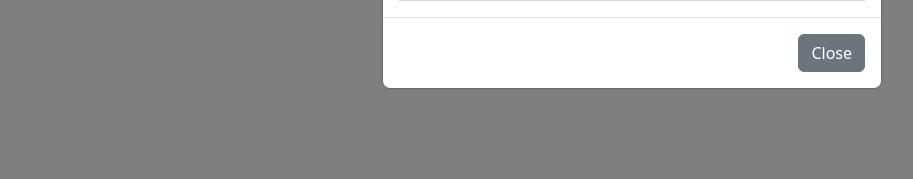
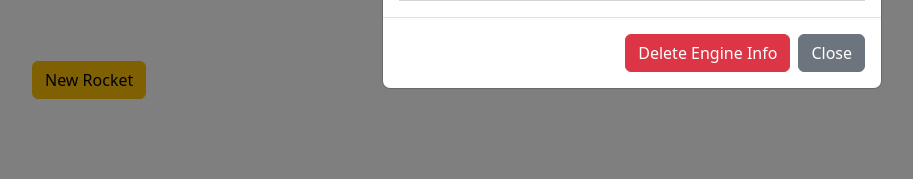
Before and after one commit to itudb2232/itudb2232, a Flask app: page /rockets in a window 1280 px wide, after a click on "Engine Info". Shown: the part 621-800 px from the top of the page, without its empty margins (8-921 px from the left). Run offline with Flask 2, Linux system fonts and the light colour scheme; data comes from the database, SQL or seed files in the repository; both versions use the stored data as it was after the commit; some libraries are stand-ins or nearby versions.

Commit message:
Finalised rocket detail insertion and deletion

```diff
--- a/website/templates/rockets.html
+++ b/website/templates/rockets.html
@@ -8,6 +8,10 @@
 <p>
     These are the rockets own and operated by SpaceX. If you see anything wrong or missing, feel free to amend.
 </p>
+
+<button type="button" class="btn btn-warning btn" data-toggle="modal" data-target="#add-rocket-modal" style="position: fixed; bottom: 5em; left: 2.5em;">
+  New Rocket
+</button>
 
 <table class = "table table-hover table-sm">
     <thead>
@@ -91,6 +95,8 @@
         </table>
         </div>
         <div class="modal-footer">
+          <button type="button" onclick="document.location='/delete_rocket_detail_1?rocket_id={{ rocket_d1.rocket_id }}'"
+           class="btn btn-danger" data-dismiss="modal">Delete Engine Info</button>
           <button type="button" class="btn btn-secondary" data-dismiss="modal">Close</button>
         </div>
       </div>
@@ -116,6 +122,8 @@
         </table>
         </div>
         <div class="modal-footer">
+          <button type="button" onclick="document.location='/delete_rocket_detail_2?rocket_id={{ rocket_d2.rocket_id }}'"
+           class="btn btn-danger" data-dismiss="modal">Delete Engine Info</button>
           <button type="button" class="btn btn-secondary" data-dismiss="modal">Close</button>
         </div>
       </div>
@@ -153,30 +161,111 @@
                   {{ formD1.boosters(class="form-control-sm")}}
               </div>
           </div>
+          <div class="field">
+              <label for="cost_per_launch" class="form-label detail-field">Cost per launch:</label>
+              <div class="control detail-field">
+                  {{ formD1.cost_per_launch(class="form-control-sm")}}
+              </div>
+          </div>
+          <div class="field">
+              <label for="landing_legs_number" class="form-label detail-field">Landing legs number:</label>
+              <div class="control detail-field">
+                  {{ formD1.landing_legs_number(class="form-control-sm")}}
+              </div>
+          </div>
+          <div class="field">
+              <label for="landing_legs_material" class="form-label detail-field">Landing legs material:</label>
+              <div class="control detail-field">
+                  {{ formD1.landing_legs_material(class="form-control-sm")}}
+              </div>
+          </div>
+          <div class="field">
+              <label for="engine_isp_sea_level" class="form-label detail-field">Engine Isp sea level:</label>
+              <div class="control detail-field">
+                  {{ formD1.engine_isp_sea_level(class="form-control-sm")}}
+              </div>
+          </div>
+          <div class="field">
+              <label for="engine_isp_vacuum" class="form-label detail-field">Engine Isp vacuum:</label>
+              <div class="control detail-field">
+                  {{ formD1.engine_isp_vacuum(class="form-control-sm")}}
+              </div>
+          </div>
+          <div class="field">
+              <label for="engine_thrust_sea_level_kN" class="form-label detail-field">Engine thrust sea level (kN):</label>
+              <div class="control detail-field">
+                  {{ formD1.engine_thrust_sea_level_kN(class="form-control-sm")}}
+              </div>
+          </div>
+          <div class="field">
+              <label for="engine_thrust_sea_level_lbf" class="form-label detail-field">Engine thrust sea level (lbf):</label>
+              <div class="control detail-field">
+                  {{ formD1.engine_thrust_sea_level_lbf(class="form-control-sm")}}
+              </div>
+          </div>
+          <div class="field">
+              <label for="engine_thrust_vacuum_kN" class="form-label detail-field">Engine thrust vacuum (kN):</label>
+              <div class="control detail-field">
+                  {{ formD1.engine_thrust_vacuum_kN(class="form-control-sm")}}
+              </div>
+          </div>
+          <div class="field">
+              <label for="engine_thrust_lbf" class="form-label detail-field">Engine thrust (lbf):</label>
+              <div class="control detail-field">
+                  {{ formD1.engine_thrust_lbf(class="form-control-sm")}}
+              </div>
+          </div>
+          <div class="field">
+              <label for="engine_number" class="form-label detail-field">Engine number:</label>
+              <div class="control detail-field">
+                  {{ formD1.engine_number(class="form-control-sm")}}
+              </div>
+          </div>
+          <div class="field">
+              <label for="engine_type" class="form-label detail-field">Engine type:</label>
+              <div class="control detail-field">
+                  {{ formD1.engine_type(class="form-control-sm")}}
+              </div>
+          </div>
+          <div class="field">
+              <label for="engine_version" class="form-label detail-field">Engine version:</label>
+              <div class="control detail-field">
+                  {{ formD1.engine_version(class="form-control-sm")}}
+              </div>
+          </div>
+          <div class="field">
+              <label for="engine_layout" class="form-label detail-field">Engine layout:</label>
+              <div class="control detail-field">
+                  {{ formD1.engine_layout(class="form-control-sm")}}
+              </div>
+          </div>
+          <div class="field">
+              <label for="engine_loss_max" class="form-label detail-field">Engine loss max:</label>
+              <div class="control detail-field">
+                  {{ formD1.engine_loss_max(class="form-control-sm")}}
+              </div>
+          </div>
+          <div class="field">
+              <label for="engine_propellant_1" class="form-label detail-field">Engine propellant 1:</label>
+              <div class="control detail-field">
+                  {{ formD1.engine_propellant_1(class="form-control-sm")}}
+              </div>
+          </div>
+          <div class="field">
+              <label for="engine_propellant_2" class="form-label detail-field">Engine propellant 2:</label>
+              <div class="control detail-field">
+                  {{ formD1.engine_propellant_2(class="form-control-sm")}}
+              </div>
+          </div>
+          <div class="field">
+              <label for="engine_thrust_to_weight" class="form-label detail-field">Engine thrust to weight:</label>
+              <div class="control detail-field">
+                  {{ formD1.engine_thrust_to_weight(class="form-control-sm")}}
+              </div>
+          </div>
 
           <button type=submit class="btn btn-warning">Add</button>
         </form>
-        <table style="width: 100%;">
-          <tr class="rocket-detail"> <td> Stages </td> <td class="rocket-detail"> {{rocket_d1.stages}} </td> </tr>
-          <tr class="rocket-detail"> <td> Boosters </td> <td class="rocket-detail"> {{rocket_d1.boosters}} </td> </tr>
-          <tr class="rocket-detail"> <td> Cost per launch </td> <td class="rocket-detail"> {{rocket_d1.cost_per_launch}} </td> </tr>
-          <tr class="rocket-detail"> <td> Landing legs number </td> <td class="rocket-detail"> {{rocket_d1.landing_legs_number}} </td> </tr>
-          <tr class="rocket-detail"> <td> Landing legs material </td> <td class="rocket-detail"> {{rocket_d1.landing_legs_material}} </td> </tr>
-          <tr class="rocket-detail"> <td> Engine Isp sea level </td> <td class="rocket-detail"> {{rocket_d1.engine_isp_sea_level}} </td> </tr>
-          <tr class="rocket-detail"> <td> Engine Isp vacuum </td> <td class="rocket-detail"> {{rocket_d1.engine_isp_vacuum}} </td> </tr>
-          <tr class="rocket-detail"> <td> Engine thrust sea level (kN) </td> <td class="rocket-detail"> {{rocket_d1.engine_thrust_sea_level_kN}} </td> </tr>
-          <tr class="rocket-detail"> <td> Engine thrust sea level (lbf) </td> <td class="rocket-detail"> {{rocket_d1.engine_thrust_sea_level_lbf}} </td> </tr>
-          <tr class="rocket-detail"> <td> Engine thrust vacuum (kN) </td> <td class="rocket-detail"> {{rocket_d1.engine_thrust_vacuum_kN}} </td> </tr>
-          <tr class="rocket-detail"> <td> Engine thrust (lbf) </td> <td class="rocket-detail"> {{rocket_d1.engine_thrust_lbf}} </td> </tr>
-          <tr class="rocket-detail"> <td> Engine number </td> <td class="rocket-detail"> {{rocket_d1.engine_number}} </td> </tr>
-          <tr class="rocket-detail"> <td> Engine type </td> <td class="rocket-detail"> {{rocket_d1.engine_type}} </td> </tr>
-          <tr class="rocket-detail"> <td> Engine version </td> <td class="rocket-detail"> {{rocket_d1.engine_version}} </td> </tr>
-          <tr class="rocket-detail"> <td> Engine layout </td> <td class="rocket-detail"> {{rocket_d1.engine_layout}} </td> </tr>
-          <tr class="rocket-detail"> <td> Engine loss max </td> <td class="rocket-detail"> {{rocket_d1.engine_loss_max}} </td> </tr>
-          <tr class="rocket-detail"> <td> Engine propellant 1 </td> <td class="rocket-detail"> {{rocket_d1.engine_propellant_1}} </td> </tr>
-          <tr class="rocket-detail"> <td> Engine propellant 2 </td> <td class="rocket-detail"> {{rocket_d1.engine_propellant_2}} </td> </tr>
-          <tr class="rocket-detail"> <td> Engine thrust to weight </td> <td class="rocket-detail"> {{rocket_d1.engine_thrust_to_weight}} </td> </tr>
-        </table>
         </div>
         <div class="modal-footer">
           <button type="button" class="btn btn-secondary" data-dismiss="modal">Close</button>
@@ -186,22 +275,60 @@
   </div>
 {% endfor %}
 
-{% for rocket_d2 in rocket_d2 %}
-<div class="modal fade" id="rocket-details-2-modal-{{ rocket_d2.rocket_id }}" tabindex="-1" role="dialog" aria-labelledby="rocket-details-2-modal-label-{{ rocket_d2.rocket_id }}" aria-hidden="true">
+{% for rocket in inexistent_d2_dict %}
+<div class="modal fade" id="add-rocket-details-2-modal-{{ rocket.rocket_id }}" tabindex="-1" role="dialog" aria-labelledby="add-rocket-details-2-modal-label-{{ rocket.rocket_id }}" aria-hidden="true">
     <div class="modal-dialog" role="document">
       <div class="modal-content">
         <div class="modal-header">
           <h5 class="modal-title" id="rocket-details-2-modal-label-{{ rocket_d2.rocket_id }}"> {{rocket_d2.name}} Measurements </h5>
         </div>
         <div class="modal-body">
-        <table style="width: 100%;">
-          <tr class="rocket-detail"> <td> Height (m) </td> <td class="rocket-detail"> {{rocket_d2.height_mt}} </td> </tr>
-          <tr class="rocket-detail"> <td> Height (ft) </td> <td class="rocket-detail"> {{rocket_d2.height_ft}} </td> </tr>
-          <tr class="rocket-detail"> <td> Diameter (m) </td> <td class="rocket-detail"> {{rocket_d2.diameter_mt}} </td> </tr>
-          <tr class="rocket-detail"> <td> Diameter (ft) </td> <td class="rocket-detail"> {{rocket_d2.diameter_ft}} </td> </tr>
-          <tr class="rocket-detail"> <td> Mass (kg) </td> <td class="rocket-detail"> {{rocket_d2.mass_kg}} </td> </tr>
-          <tr class="rocket-detail"> <td> Mass (lb) </td> <td class="rocket-detail"> {{rocket_d2.mass_lb}} </td> </tr>
-        </table>
+          <form action="/add_rocket_detail_2" method="POST" style="display: grid;">
+          {{ formD1.csrf_token }}
+          <div class="field" style="display: none">
+              <div class="control">
+                  {{ formD2.rocket_id(value=rocket.rocket_id, class="form-control-sm")}}
+              </div>
+          </div>
+          <div class="field">
+              <label for="height_mt" class="form-label detail-field">Height (m):</label>
+              <div class="control detail-field">
+                  {{ formD2.height_mt(class="form-control-sm")}}
+              </div>
+          </div>
+          <div class="field">
+              <label for="height_ft" class="form-label detail-field">Height (ft):</label>
+              <div class="control detail-field">
+                  {{ formD2.height_ft(class="form-control-sm")}}
+              </div>
+          </div>
+          <div class="field">
+              <label for="diameter_mt" class="form-label detail-field">Diameter (m):</label>
+              <div class="control detail-field">
+                  {{ formD2.diameter_mt(class="form-control-sm")}}
+              </div>
+          </div>
+          <div class="field">
+              <label for="diameter_ft" class="form-label detail-field">Diameter (ft):</label>
+              <div class="control detail-field">
+                  {{ formD2.diameter_ft(class="form-control-sm")}}
+              </div>
+          </div>
+          <div class="field">
+              <label for="mass_kg" class="form-label detail-field">Mass (kg):</label>
+              <div class="control detail-field">
+                  {{ formD2.mass_kg(class="form-control-sm")}}
+              </div>
+          </div>
+          <div class="field">
+              <label for="mass_lb" class="form-label detail-field">Mass (lb):</label>
+              <div class="control detail-field">
+                  {{ formD2.mass_lb(class="form-control-sm")}}
+              </div>
+          </div>
+
+          <button type=submit class="btn btn-warning">Add</button>
+        </form>
         </div>
         <div class="modal-footer">
           <button type="button" class="btn btn-secondary" data-dismiss="modal">Close</button>
--- a/website/views.py
+++ b/website/views.py
@@ -113,14 +113,30 @@ def rockets():
             inexistent_rocket_d2_dict += [{"rocket_id": rocket["rocket_id"], "name": rocket["name"]}]
         present = False
 
-    print(inexistent_rocket_d1, inexistent_rocket_d2)
-
     return render_template("rockets.html", rockets=rocket_data,
         rocket_d1=rocket_d1_data, rocket_d2=rocket_d2_data,
         inexistent_d1=inexistent_rocket_d1, inexistent_d2=inexistent_rocket_d2,
         inexistent_d1_dict=inexistent_rocket_d1_dict, inexistent_d2_dict=inexistent_rocket_d2_dict,
         formM=forms.RocketForm(), formD1=forms.RocketD1Form(),
          formD2=forms.RocketD2Form())
+
+@views.route('/add_rocket_detail_1', methods=['POST'])
+def add_rocket_detail_1():
+    database.add_rocket_d1(request)
+    return redirect(url_for("views.rockets"))
+@views.route('/add_rocket_detail_2', methods=['POST'])
+def add_rocket_detail_2():
+    database.add_rocket_d2(request)
+    return redirect(url_for("views.rockets"))
+
+@views.route('/delete_rocket_detail_1', methods=['GET'])
+def delete_rocket_detail_1():
+    database.delete_rocket_d1(request.args.get("rocket_id"))
+    return redirect(url_for("views.rockets"))
+@views.route('/delete_rocket_detail_2', methods=['GET'])
+def delete_rocket_detail_2():
+    database.delete_rocket_d2(request.args.get("rocket_id"))
+    return redirect(url_for("views.rockets"))
 
 @views.route('/rockets/rocket_details_1', methods=['GET', 'POST'])
 def rocket_details_1():
```
Also changed, not shown: website/database.py (+48 -9 lines), spacexhibit-data.db.
